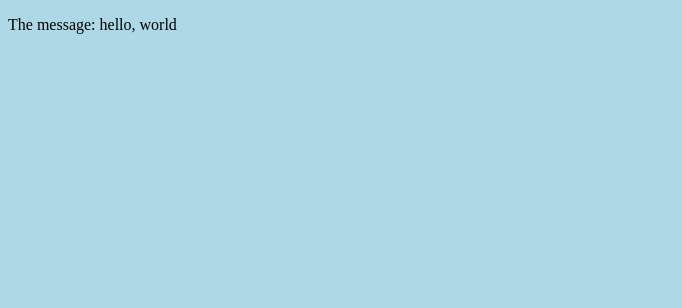
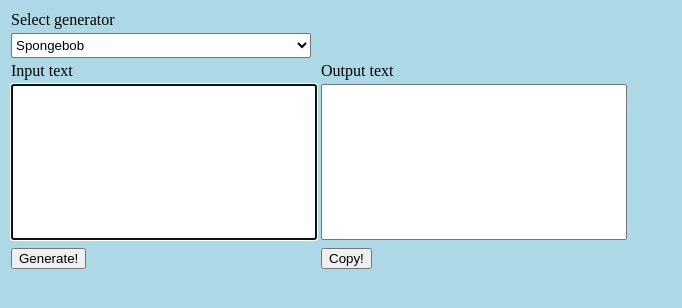
Before and after one commit to Gnidleif/gnidleif.github.io, a plain HTML site: page docs/index.html in a window 1280 px wide. Shown: the whole page, without its empty margins (0-682 px from the left). Drawn offline with nearby package versions, Linux system fonts and the light colour scheme.

Commit message:
Implemented actual stuff

```diff
--- a/docs/css/index.css
+++ b/docs/css/index.css
@@ -1,3 +1,14 @@
 body {
     background-color: lightblue;
 }
+
+textarea {
+    resize: none;
+    width: 300px;
+    height: 150px;
+}
+
+select {
+    width: 300px;
+    height: 25px;
+}
--- a/docs/index.html
+++ b/docs/index.html
@@ -6,12 +6,47 @@
         <script src="scripts/index.js" type="text/javascript"></script>
     </head>
     <body>
-        <p id="hello">Christoffer Svanströmer är en jävla fitta</p>
+        <table>
+            <tr>
+                <td>
+                    <label for="select_mode">Select generator</label>
+                </td>
+            </tr>
+            <tr>
+                <td>
+                    <select id="select_mode" name="select_mode">
+                    </select>
+                </td>
+            </tr>
+            <tr>
+                <td>
+                    <label for="input_text">Input text</label>
+                </td>
+                <td>
+                    <label for="output_text">Output text</label>
+                </td>
+            </tr>
+            <tr>
+                <td>
+                    <textarea id="input_text" name="input_text" autofocus></textarea>
+                </td>
+                <td>
+                    <textarea id="output_text" name="output_text" readonly></textarea>
+                </td>
+            </tr>
+            <tr>
+                <td>
+                    <button id="input_button">Generate!</button>
+                </td>
+                <td>
+                    <button id="output_button">Copy!</button>
+                </td>
+            </tr>
+        </table>
     </body>
     <script>
     $(document).ready(() => {
-        let test = new GillmanGenerator("hello, world");
-        $("#hello").text(test.greet());
+        let idx = new Index();
     });
     </script>
 </html>
--- a/docs/scripts/index.js
+++ b/docs/scripts/index.js
@@ -1,10 +1,50 @@
 "use strict";
-var GillmanGenerator = /** @class */ (function () {
-    function GillmanGenerator(message) {
-        this.test = message;
+class Index {
+    constructor() {
+        this.modes = {};
+        this.modes["spongebob"] = new Spongebob();
+        this.modes["fester"] = new Fester();
+        this.InitHTML();
     }
-    GillmanGenerator.prototype.greet = function () {
-        return "The message: " + this.test;
-    };
-    return GillmanGenerator;
-}());
+    InitHTML() {
+        $("#input_button").on("click", () => {
+            let key = $("#select_mode :selected").val();
+            let message = $("#input_text").val();
+            if (message.length > 0) {
+                $("#output_text").val(this.modes[key].generate(message));
+            }
+            else {
+                $("#output_text").val("");
+            }
+        });
+        $("#output_button").on("click", () => {
+            let generated = $("#output_text").val();
+            if (generated.length > 0) {
+                $("#output_text").trigger("select");
+                document.execCommand("copy");
+            }
+        });
+        var dropdown = $("#select_mode");
+        for (let key in this.modes) {
+            dropdown.append("<option value='" + key + "'>" + key.charAt(0).toUpperCase() + key.slice(1) + "</option>");
+        }
+    }
+    SpongeBob(message) {
+        return message.split('').map((chr) => Math.floor(Math.random() * 2) % 2 === 0 ? chr.toUpperCase() : chr.toLowerCase()).join('');
+    }
+}
+class Spongebob {
+    constructor() {
+    }
+    generate(message) {
+        return message.split('').map((chr) => Math.floor(Math.random() * 2) % 2 === 0 ? chr.toUpperCase() : chr.toLowerCase()).join('');
+    }
+}
+class Fester {
+    constructor() {
+    }
+    generate(message) {
+        let text = "Lorem ipsum dolor sit amet, consectetur adipiscing elit, sed do eiusmod tempor incididunt ut labore et dolore magna aliqua. Ut enim ad minim veniam, quis nostrud exercitation ullamco laboris nisi ut aliquip ex ea commodo consequat. Duis aute irure dolor in reprehenderit in voluptate velit esse cillum dolore eu fugiat nulla pariatur. Excepteur sint occaecat cupidatat non proident, sunt in culpa qui officia deserunt mollit anim id est laborum.";
+        return text.repeat(Math.floor(Math.random() * 10));
+    }
+}
--- a/tsconfig.json
+++ b/tsconfig.json
@@ -4,8 +4,8 @@
 
     /* Basic Options */
     // "incremental": true,                         /* Enable incremental compilation */
-    "target": "es5",                                /* Specify ECMAScript target version: 'ES3' (default), 'ES5', 'ES2015', 'ES2016', 'ES2017', 'ES2018', 'ES2019', 'ES2020', 'ES2021', or 'ESNEXT'. */
-    "module": "commonjs",                           /* Specify module code generation: 'none', 'commonjs', 'amd', 'system', 'umd', 'es2015', 'es2020', or 'ESNext'. */
+    "target": "es6",                                /* Specify ECMAScript target version: 'ES3' (default), 'ES5', 'ES2015', 'ES2016', 'ES2017', 'ES2018', 'ES2019', 'ES2020', 'ES2021', or 'ESNEXT'. */
+    "module": "es6",                           /* Specify module code generation: 'none', 'commonjs', 'amd', 'system', 'umd', 'es2015', 'es2020', or 'ESNext'. */
     // "lib": [],                                   /* Specify library files to be included in the compilation. */
     // "allowJs": true,                             /* Allow javascript files to be compiled. */
     // "checkJs": true,                             /* Report errors in .js files. */
```
Also changed, not shown: docs/scripts/index.ts (+59 -6 lines).
